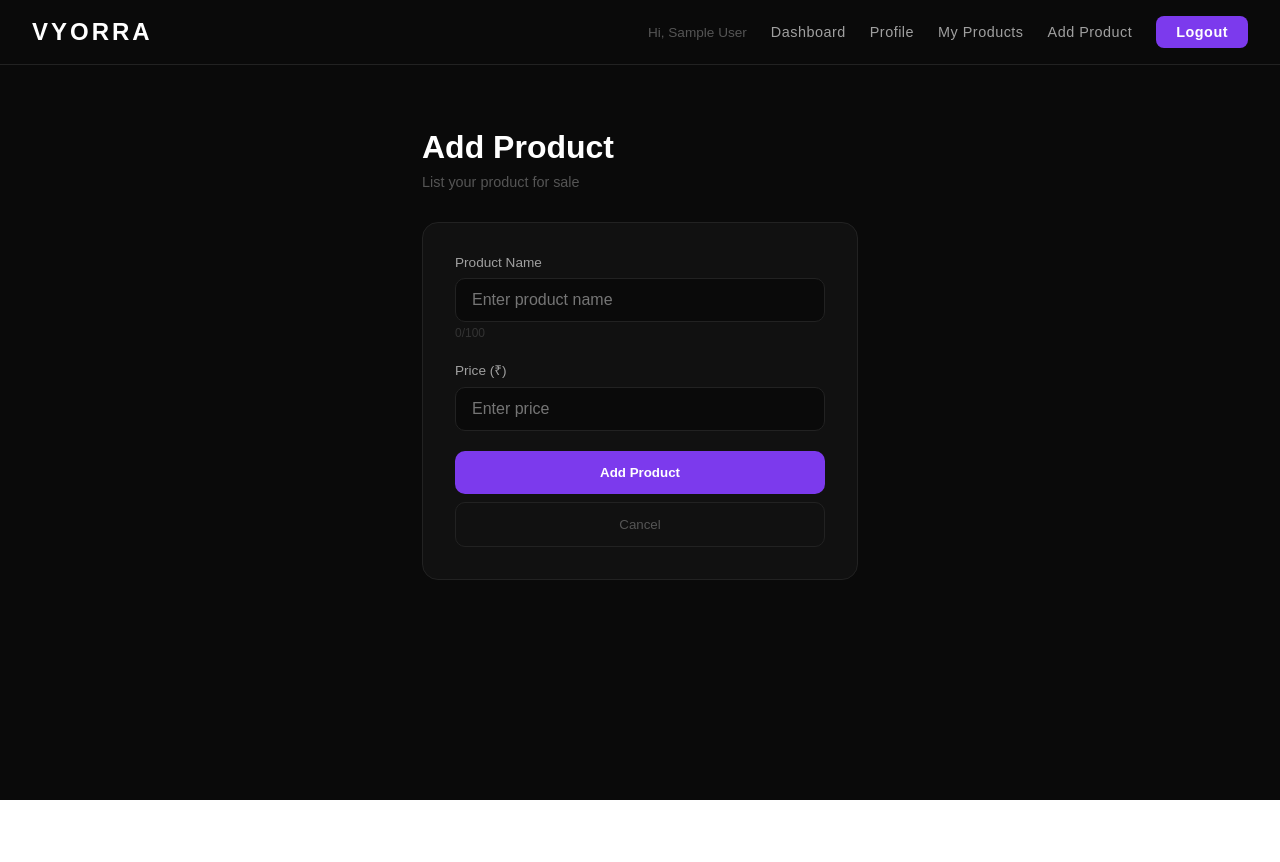
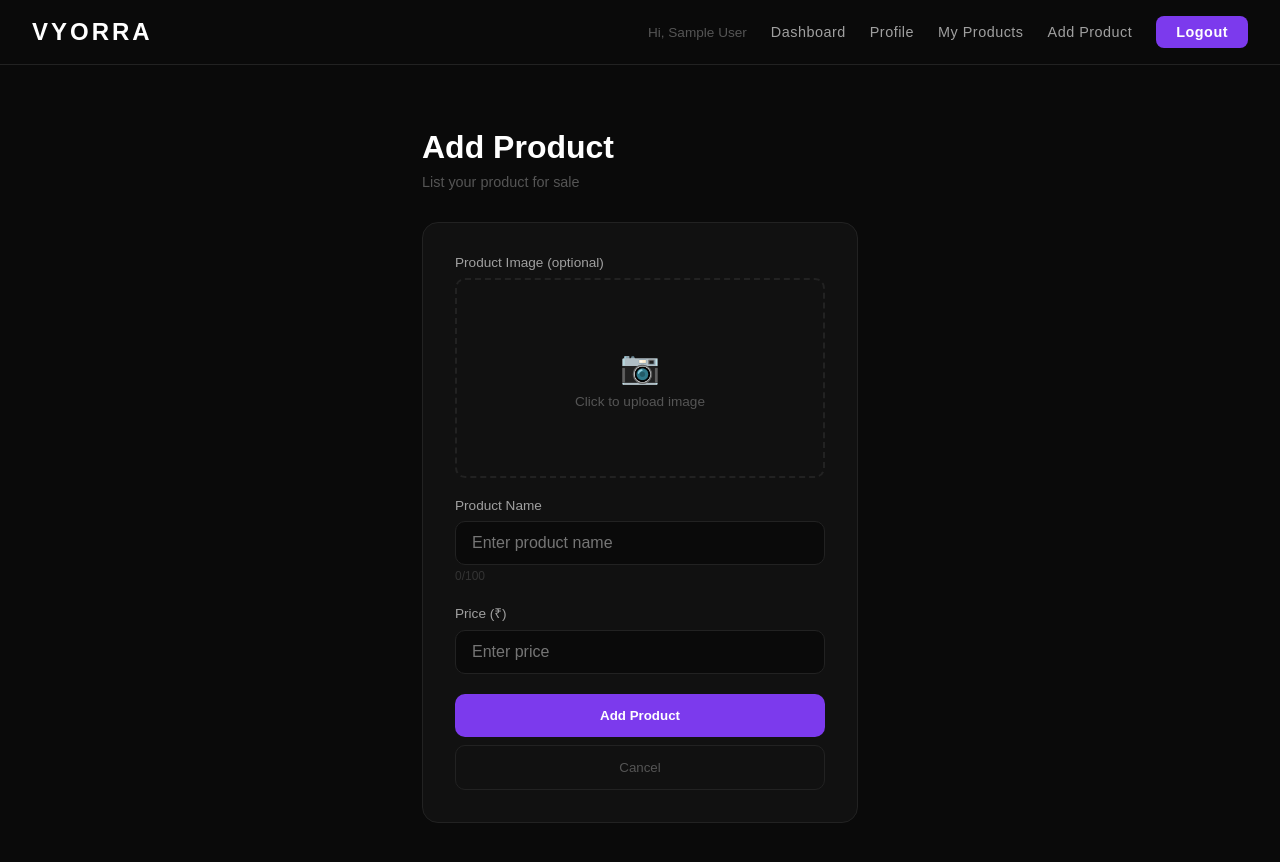
Before and after one commit to shivanianil8/mern-frontend, a React (Vite) app: page /add-product in a window 1280 px wide. Shown: the top 862 px of the page. Before the commit the page ends 800 px from the top, so only its background shows below. Built offline with nearby package versions, Linux system fonts and the light colour scheme; no server answers; sample sign-in values are in the browser's storage.

Commit message:
added image upload UI

```diff
--- a/package.json
+++ b/package.json
@@ -11,6 +11,7 @@
   },
   "dependencies": {
     "axios": "^1.17.0",
+    "multer": "^2.1.1",
     "react": "^19.2.6",
     "react-dom": "^19.2.6",
     "react-router-dom": "^7.17.0"
--- a/src/pages/AddProduct.jsx
+++ b/src/pages/AddProduct.jsx
@@ -6,6 +6,8 @@ import BASE_URL from "../api.js"
 
 export default function AddProduct() {
   const [form, setForm]           = useState({ name: "", price: "" })
+  const [image, setImage]         = useState(null)
+  const [preview, setPreview]     = useState(null)
   const [error, setError]         = useState("")
   const [success, setSuccess]     = useState("")
   const [showPopup, setShowPopup] = useState(false)
@@ -35,6 +37,14 @@ export default function AddProduct() {
     setForm({ ...form, [name]: value })
   }
 
+  const handleImage = (e) => {
+    const file = e.target.files[0]
+    if (file) {
+      setImage(file)
+      setPreview(URL.createObjectURL(file))
+    }
+  }
+
   const validate = () => {
     if (form.name.trim().length < 2) return "Product name must be at least 2 characters"
     if (!form.price || Number(form.price) <= 0) return "Price must be greater than 0"
@@ -46,9 +56,20 @@ export default function AddProduct() {
     const err = validate()
     if (err) { setError(err); return }
     setError("")
+
+    // Use FormData to send image + text together
+    const formData = new FormData()
+    formData.append('name', form.name)
+    formData.append('price', form.price)
+    if (image) formData.append('image', image)
+
     try {
-      await axios.post(`${BASE_URL}/api/products`, form,
-        { headers: { Authorization: `Bearer ${token}` } })
+      await axios.post(`${BASE_URL}/api/products`, formData,
+        { headers: {
+          Authorization: `Bearer ${token}`,
+          'Content-Type': 'multipart/form-data'
+        }
+      })
       setSuccess("Product added!")
       setTimeout(() => navigate("/products"), 1500)
     } catch (err) { setError(err.response?.data?.message || "Failed") }
@@ -87,6 +108,29 @@ export default function AddProduct() {
           {success && <p style={styles.success}>{success}</p>}
 
           <form onSubmit={handleSubmit}>
+
+            {/* Image Upload */}
+            <label style={styles.label}>Product Image (optional)</label>
+            <div style={styles.imageUpload}
+              onClick={() => document.getElementById('imageInput').click()}>
+              {preview ? (
+                <img src={preview} alt="preview"
+                  style={{ width: "100%", height: "100%", objectFit: "cover", borderRadius: "10px" }} />
+              ) : (
+                <div style={styles.uploadPlaceholder}>
+                  <span style={{ fontSize: "2rem" }}>📷</span>
+                  <p style={{ color: "#555555", fontSize: "0.85rem", marginTop: "0.5rem" }}>
+                    Click to upload image
+                  </p>
+                </div>
+              )}
+            </div>
+            <input
+              id="imageInput" type="file"
+              accept="image/*" onChange={handleImage}
+              style={{ display: "none" }}
+            />
+
             <label style={styles.label}>Product Name</label>
             <input style={styles.input} name="name"
               placeholder="Enter product name"
@@ -135,6 +179,13 @@ const styles = {
   title: { color: "#ffffff", fontSize: "2rem", fontWeight: "700", marginBottom: "0.5rem" },
   subtitle: { color: "#555555", fontSize: "0.9rem" },
   card: { background: "#111111", borderRadius: "16px", padding: "2rem", border: "1px solid #222222" },
+  imageUpload: {
+    width: "100%", height: "200px", borderRadius: "10px",
+    border: "2px dashed #222222", marginBottom: "20px",
+    cursor: "pointer", overflow: "hidden",
+    display: "flex", alignItems: "center", justifyContent: "center"
+  },
+  uploadPlaceholder: { textAlign: "center" },
   label: { display: "block", color: "#a0a0a0", fontSize: "0.85rem", marginBottom: "8px" },
   input: {
     width: "100%", padding: "12px 16px", margin: "0 0 4px 0",
--- a/src/pages/Home.jsx
+++ b/src/pages/Home.jsx
@@ -43,7 +43,6 @@ export default function Home() {
           )}
         </div>
 
-        {/* Decorative circles */}
         <div style={styles.circle1} />
         <div style={styles.circle2} />
       </div>
@@ -64,13 +63,28 @@ export default function Home() {
           <div style={styles.grid}>
             {products.map(product => (
               <div key={product._id} style={styles.card}>
-                <div style={styles.cardIcon}>🛍️</div>
+
+                {/* Image or placeholder */}
+                {product.image ? (
+                  <img
+                    src={`${BASE_URL}${product.image}`}
+                    alt={product.name}
+                    style={styles.cardImage}
+                  />
+                ) : (
+                  <div style={styles.cardImagePlaceholder}>
+                    <span style={{ fontSize: "3rem" }}>🛍️</span>
+                  </div>
+                )}
+
+                <div style={styles.cardBody}>
                   <h3 style={styles.cardName}>{product.name}</h3>
                   <p style={styles.cardPrice}>₹{product.price}</p>
                   <div style={styles.cardFooter}>
                     <span style={styles.cardSeller}>
                       by {product.addedBy?.name || "Unknown"}
                     </span>
+                  </div>
                 </div>
               </div>
             ))}
@@ -154,21 +168,31 @@ const styles = {
   },
   card: {
     background: "#111111", borderRadius: "16px",
-    padding: "1.5rem", border: "1px solid #222222",
-    transition: "border-color 0.2s, transform 0.2s",
-    cursor: "pointer"
+    border: "1px solid #222222",
+    overflow: "hidden", cursor: "pointer",
+    transition: "border-color 0.2s, transform 0.2s"
   },
-  cardIcon: { fontSize: "2.5rem", marginBottom: "1rem" },
+  cardImage: {
+    width: "100%", height: "180px",
+    objectFit: "cover"
+  },
+  cardImagePlaceholder: {
+    width: "100%", height: "180px",
+    background: "#1a1a1a",
+    display: "flex", alignItems: "center",
+    justifyContent: "center"
+  },
+  cardBody: { padding: "1.25rem" },
   cardName: {
-    color: "#ffffff", fontSize: "1.1rem",
+    color: "#ffffff", fontSize: "1rem",
     fontWeight: "600", marginBottom: "0.5rem"
   },
   cardPrice: {
-    color: "#7c3aed", fontSize: "1.4rem",
-    fontWeight: "700", marginBottom: "1rem"
+    color: "#7c3aed", fontSize: "1.3rem",
+    fontWeight: "700", marginBottom: "0.75rem"
   },
   cardFooter: {
-    borderTop: "1px solid #222222", paddingTop: "0.75rem"
+    borderTop: "1px solid #1a1a1a", paddingTop: "0.75rem"
   },
   cardSeller: { color: "#555555", fontSize: "0.8rem" }
 }
```
Also changed, not shown: 1 other file (tests, documents, lock files or other folders). Lines whose indentation alone changed are shown as unchanged.
